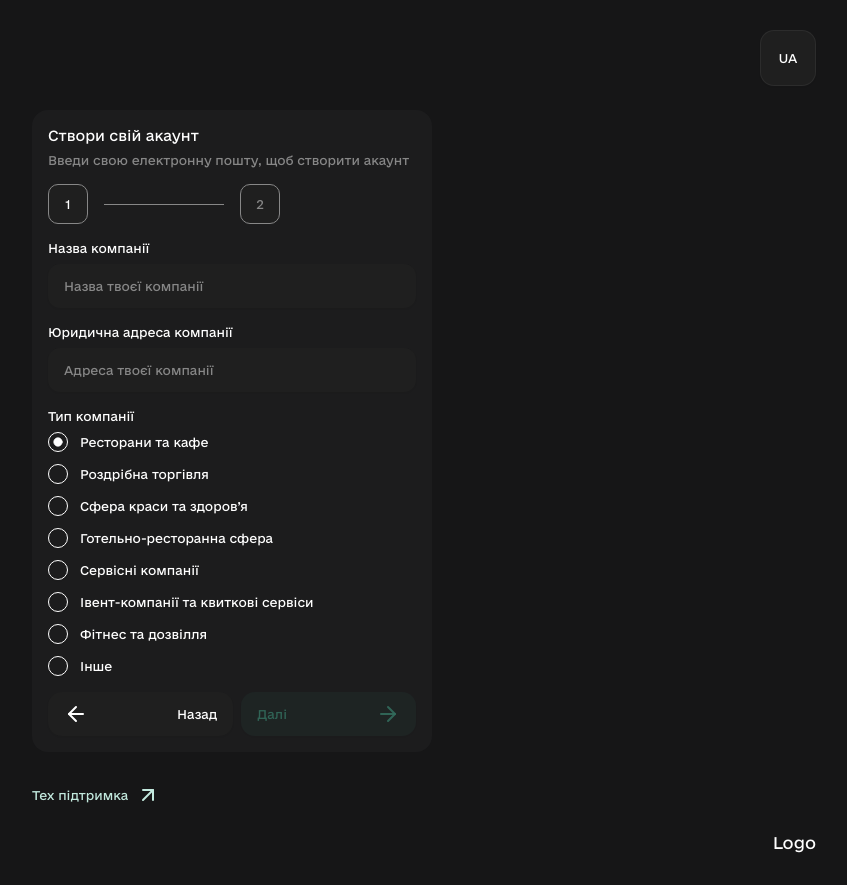
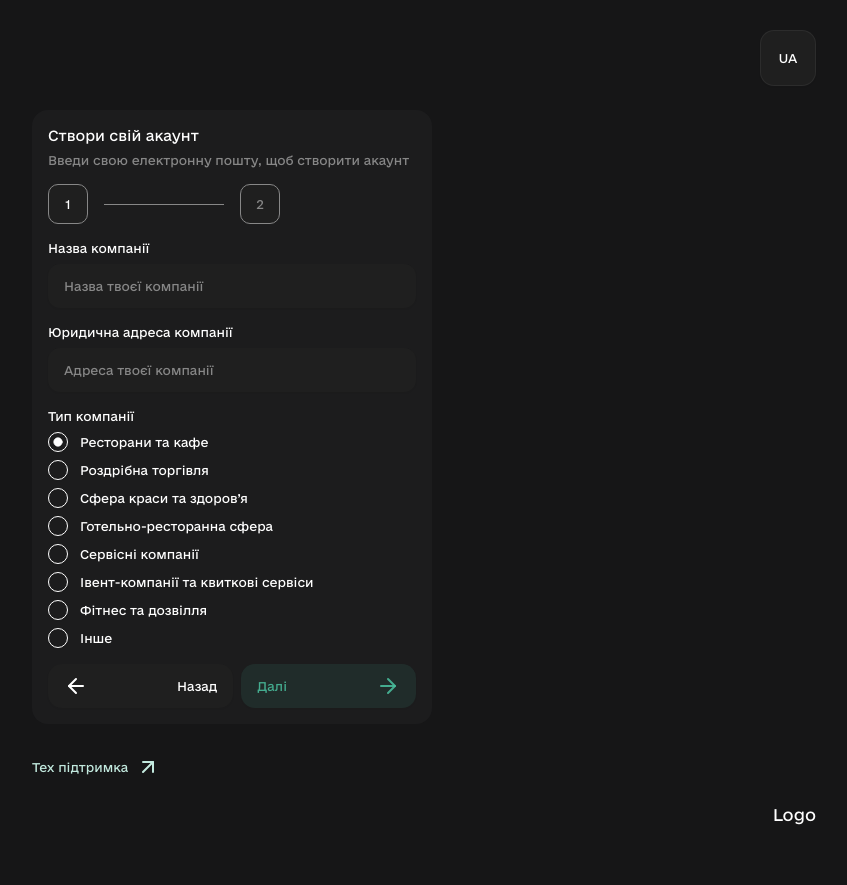
Before and after one commit to Vakolyyk/nerd-stud-io, a Next.js app in the folder client/: page /sign-up in a window 1280 px wide. Shown: the whole page, without its empty margins (408-1255 px from the left). After the commit the page ends 857 px from the top, so only its background shows below. Built offline with nearby package versions, Linux system fonts and the light colour scheme.

Commit message:
refactor: create AuthFormField component & refactor forms

```diff
--- a/client/src/app/globals.css
+++ b/client/src/app/globals.css
@@ -2,8 +2,8 @@
 @import "tw-animate-css";
 
 @font-face {
-  font-family: 'e-Ukraine';
-  src: url('/fonts/e-Ukraine-Regular.otf') format('opentype');
+  font-family: "e-Ukraine";
+  src: url("/fonts/e-Ukraine-Regular.otf") format("opentype");
   font-weight: normal;
   font-style: normal;
 }
@@ -11,14 +11,13 @@
 :root {
   --background: #161617;
   --background-primary: #23232580;
-  --background-secondary: #1F1F1F;
+  --background-secondary: #1f1f1f;
   --text-primary: #ffffff;
   --text-secondary: #878787;
-  --text-accent: #C2E9DE;
-  --transparent-green: #48BB9B1A;
-  --green: #48BB9BE5;
+  --text-accent: #c2e9de;
+  --transparent-green: #48bb9b1a;
+  --green: #48bb9be5;
 }
-
 
 @theme {
   --color-background: var(--background);
@@ -31,10 +30,9 @@
   --color-green: var(--green);
 }
 
-
 @layer base {
   body {
-    font-family: 'e-Ukraine', sans-serif;
+    font-family: "e-Ukraine", sans-serif;
     color: var(--text-primary);
     background-color: var(--background);
   }
--- a/client/src/app/login/page.tsx
+++ b/client/src/app/login/page.tsx
@@ -1,6 +1,6 @@
 import LoginForm from "./components/LoginForm";
-import AuthFormContainer from "@/components/AuthFormContainer";
-import SupportTeamLink from "@/components/SupportTeamLink";
+import AuthFormContainer from "@/components/auth-form/AuthFormContainer";
+import SupportTeamLink from "@/components/auth-form/SupportTeamLink";
 
 const LoginPage = () => (
   <div className="flex flex-col justify-center">
--- a/client/src/app/sign-up/components/SignUpForm.tsx
+++ b/client/src/app/sign-up/components/SignUpForm.tsx
@@ -2,13 +2,14 @@
 
 import { useEffect, useState } from "react";
 import { useRouter } from "next/navigation";
-import { SubmitHandler, useForm } from "react-hook-form";
+import { Controller, SubmitHandler, useForm } from "react-hook-form";
 import { ArrowLeft, ArrowRight, Eye, EyeOff } from "lucide-react";
 
 import { Input } from "@/components/ui/input";
 import { Button } from "@/components/ui/button";
 import { RadioGroup, RadioGroupItem } from "@/components/ui/radio-group";
-import AuthFormProgress from "@/components/AuthFormProgress";
+import AuthFormField from "@/components/auth-form/AuthFormField";
+import AuthFormProgress from "@/components/auth-form/AuthFormProgress";
 
 type SignUpInputs = {
   companyName: string;
@@ -63,18 +64,26 @@ const SignUpForm = () => {
 
   const router = useRouter();
 
-  const { register, handleSubmit, setValue, getValues, reset, watch } =
-    useForm<SignUpInputs>({
+  const {
+    register,
+    handleSubmit,
+    setValue,
+    setError,
+    control,
+    formState: { errors },
+    reset,
+    watch,
+  } = useForm<SignUpInputs>({
     defaultValues: {
       companyName: "",
       companyAddress: "",
-           companyType: "",
+      companyType: "restaurants_cafe",
       email: "",
       password: "",
       repeatPassword: "",
       phone: "",
-           code: ""
-        }
+      code: "",
+    },
   });
 
   const code = watch("code");
@@ -90,17 +99,25 @@ const SignUpForm = () => {
   }, [code]);
 
   const onSubmit: SubmitHandler<SignUpInputs> = (data) => {
+    if (data.password !== data.repeatPassword) {
+      setError("repeatPassword", { message: "Паролі не збігаються" });
+      return null;
+    }
     console.log(data);
     setStep(1);
     reset();
   };
 
-  const IsStepOneCompleted = () => {
+  const stepOneComplete = () => {
     const companyName = watch("companyName");
     const companyAddress = watch("companyAddress");
     const companyType = watch("companyType");
 
-    return Boolean(companyName && companyAddress && companyType);
+    if (!Boolean(companyName && companyAddress && companyType)) {
+      return null;
+    }
+
+    setStep(2);
   };
 
   return (
@@ -117,30 +134,43 @@ const SignUpForm = () => {
       <AuthFormProgress activeStep={step} stepsCount={2} />
       {step === 1 ? (
         <>
-          <div>
-            <p className="mb-2 font-medium">Назва компанії</p>
+          <AuthFormField
+            title="Назва компанії"
+            error={errors.companyName?.message}
+          >
             <Input
               placeholder="Назва твоєї компанії"
               type="text"
-              required
-              {...register("companyName")}
+              {...register("companyName", {
+                required: "Введіть назву компанії",
+              })}
             />
-          </div>
-          <div>
-            <p className="mb-2 font-medium">Юридична адреса компанії</p>
+          </AuthFormField>
+          <AuthFormField
+            title="Юридична адреса компанії"
+            error={errors.companyAddress?.message}
+          >
             <Input
               placeholder="Адреса твоєї компанії"
               type="text"
-              required
-              {...register("companyAddress")}
+              {...register("companyAddress", {
+                required: "Введіть адресу компанії",
+              })}
             />
-          </div>
-          <div>
-            <p className="mb-2 font-medium">Тип компанії</p>
+          </AuthFormField>
+          <AuthFormField
+            title="Тип компанії"
+            error={errors.companyType?.message}
+          >
+            <Controller
+              name="companyType"
+              control={control}
+              rules={{ required: "Оберіть тип компанії" }}
+              render={({ field }) => (
                 <RadioGroup
-              defaultValue="restaurants_cafe"
-              required
-              {...register("companyType")}
+                  onValueChange={field.onChange}
+                  value={field.value}
+                  className="flex flex-col gap-2"
                 >
                   {companyTypes.map((type) => (
                     <div key={type.value} className="flex items-center gap-3">
@@ -151,35 +181,34 @@ const SignUpForm = () => {
                     </div>
                   ))}
                 </RadioGroup>
-          </div>
+              )}
+            />
+          </AuthFormField>
         </>
       ) : (
         <>
-          <div>
-            <p className="mb-2 font-medium">Електронна пошта</p>
+          <AuthFormField title="Електронна пошта" error={errors.email?.message}>
             <Input
               placeholder="example@mail.com"
               type="text"
               required
-              {...register("email")}
+              {...register("email", { required: "Введіть пошту" })}
             />
-          </div>
-          <div>
-            <p className="mb-2 font-medium">Телефон</p>
+          </AuthFormField>
+          <AuthFormField title="Телефон" error={errors.phone?.message}>
             <Input
               placeholder="+380 50 889 10 63"
               type="text"
-              required
-              {...register("phone")}
+              {...register("phone", { required: "Введіть телефон" })}
             />
-          </div>
+          </AuthFormField>
+          <AuthFormField title="Пароль" error={errors.password?.message}>
             <div className="relative">
               <Input
                 type={showPassword ? "text" : "password"}
                 placeholder="************"
-              required
                 className="pr-8"
-              {...register("password")}
+                {...register("password", { required: "Введіть пароль" })}
               />
               <Button
                 type="button"
@@ -189,13 +218,19 @@ const SignUpForm = () => {
                 {showPassword ? <EyeOff size={14} /> : <Eye size={14} />}
               </Button>
             </div>
+          </AuthFormField>
+          <AuthFormField
+            title="Повтори пароль"
+            error={errors.repeatPassword?.message}
+          >
             <div className="relative">
               <Input
                 type={showRepeatPassword ? "text" : "password"}
                 placeholder="************"
-              required
                 className="pr-8"
-              {...register("repeatPassword")}
+                {...register("repeatPassword", {
+                  required: "Повторіть пароль",
+                })}
               />
               <Button
                 type="button"
@@ -205,10 +240,14 @@ const SignUpForm = () => {
                 {showRepeatPassword ? <EyeOff size={14} /> : <Eye size={14} />}
               </Button>
             </div>
-          <div>
-            <p className="mb-2 font-medium">Твій код допуску до POS системи</p>
+          </AuthFormField>
+          <AuthFormField
+            title="Твій код допуску до POS системи"
+            error={errors.code?.message}
+          >
             <div className="flex gap-2">
-              {code && code.split("").map((value, index) => (
+              {code &&
+                code.split("").map((value, index) => (
                   <span
                     key={index}
                     className="flex items-center justify-center w-10 h-10 bg-background-secondary rounded-[10px] border border-text-secondary"
@@ -217,7 +256,7 @@ const SignUpForm = () => {
                   </span>
                 ))}
             </div>
-          </div>
+          </AuthFormField>
         </>
       )}
       {step === 1 ? (
@@ -230,8 +269,7 @@ const SignUpForm = () => {
             Назад
           </Button>
           <Button
-            onClick={() => setStep(2)}
-            disabled={!IsStepOneCompleted()}
+            onClick={stepOneComplete}
             className="flex justify-between flex-grow bg-transparent-green text-green"
           >
             Далі
--- a/client/src/app/sign-up/page.tsx
+++ b/client/src/app/sign-up/page.tsx
@@ -1,6 +1,6 @@
 import SignUpForm from "./components/SignUpForm";
-import SupportTeamLink from "@/components/SupportTeamLink";
-import AuthFormContainer from "@/components/AuthFormContainer";
+import SupportTeamLink from "@/components/auth-form/SupportTeamLink";
+import AuthFormContainer from "@/components/auth-form/AuthFormContainer";
 
 const SignUpPage = () => (
   <div className="flex flex-col justify-center">
--- /dev/null
+++ b/client/src/components/auth-form/AuthFormField.tsx
@@ -0,0 +1,17 @@
+type AuthFormFieldProps = {
+  children: React.ReactNode;
+  title: string | React.ReactNode;
+  error?: string;
+};
+
+const AuthFormField = ({ children, title, error = "" }: AuthFormFieldProps) => {
+  return (
+    <div>
+      <p className="mb-2 font-medium">{title}</p>
+      {children}
+      {error && <p className="px-4 text-xs text-red-500">{error}</p>}
+    </div>
+  );
+};
+
+export default AuthFormField;
--- a/client/src/components/SupportTeamLink.tsx
+++ b/client/src/components/auth-form/SupportTeamLink.tsx
@@ -1,6 +1,6 @@
 import { ArrowUpRight } from "lucide-react";
 
-import { Button } from "./ui/button";
+import { Button } from "../ui/button";
 import Link from "next/link";
 
 const SupportTeamLink = () => (
```
Also changed, not shown: client/src/app/login/components/LoginForm.tsx (+26 -13 lines), client/src/components/auth-form/AuthFormContainer.tsx (renamed from client/src/components/AuthFormContainer.tsx), client/src/components/auth-form/AuthFormProgress.tsx (renamed from client/src/components/AuthFormProgress.tsx). Lines whose indentation alone changed are shown as unchanged.
